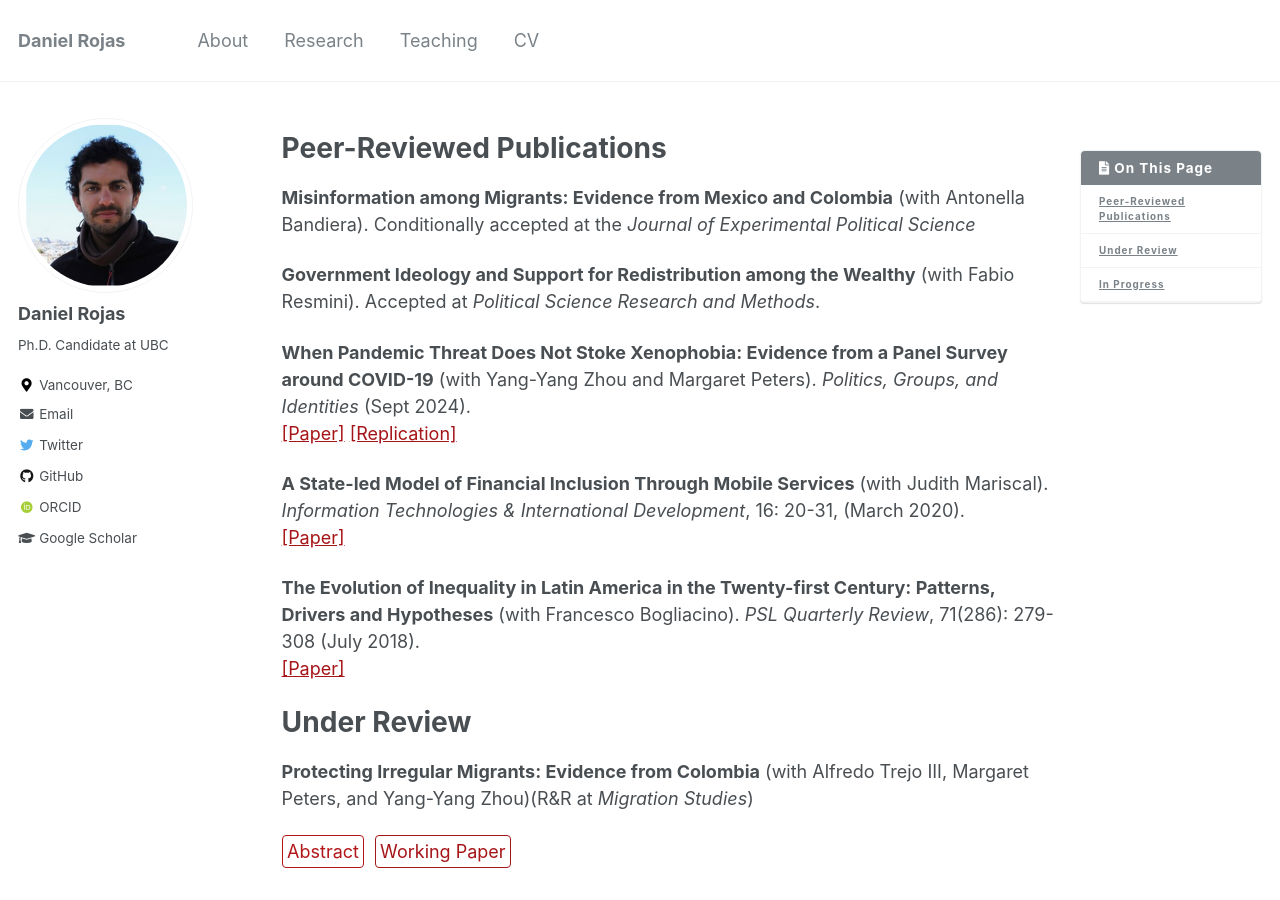
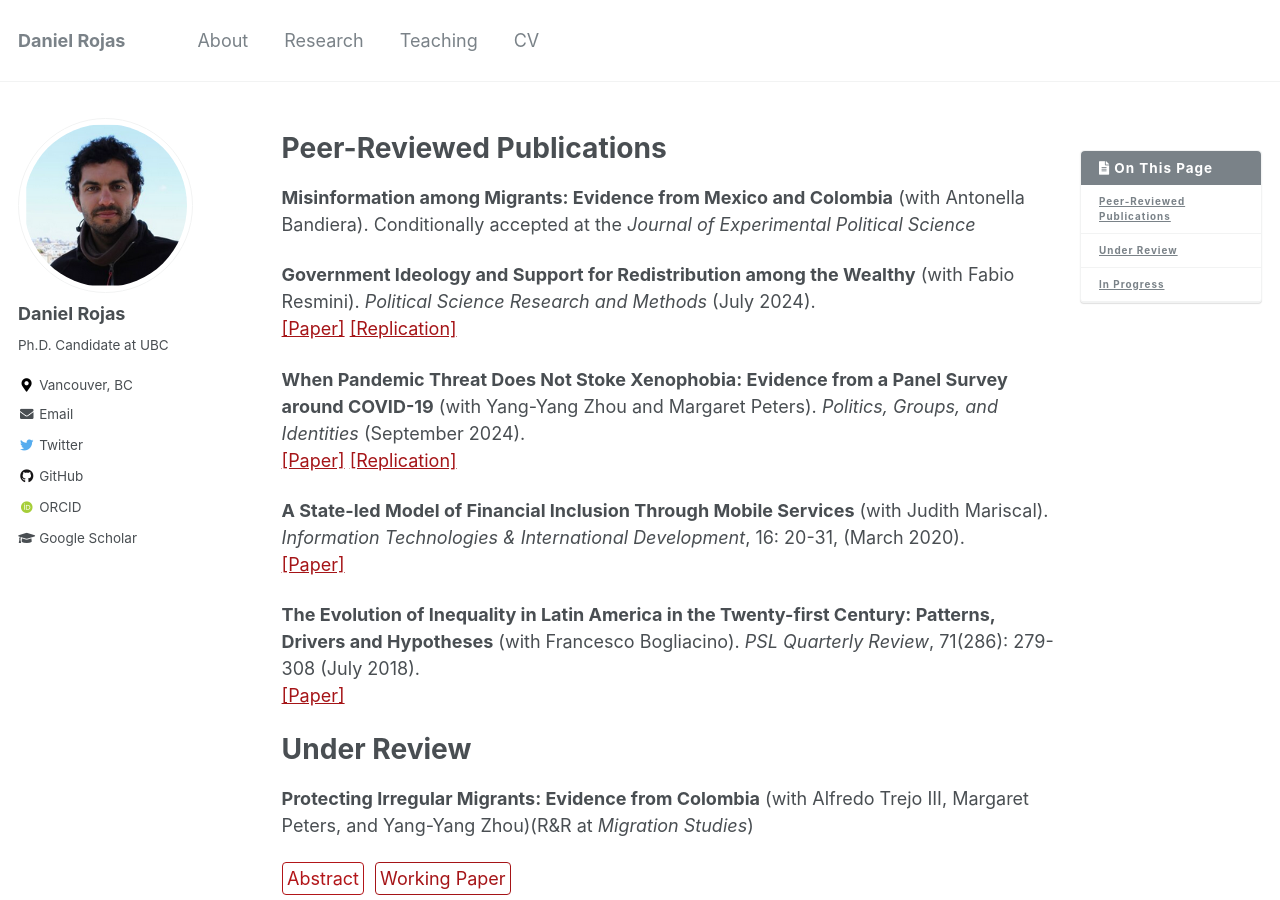
Before and after one commit to danielrojaslozano/danielrojaslozano.github.io, a Jekyll site: the page built from _pages/research.md, in a window 1280 px wide and 900 px high. Built offline with Jekyll 4.4.1, drawn with Linux system fonts in a browser that asks for light colours; some web fonts are replaced.

Commit message:
Update research.md

```diff
--- a/_pages/research.md
+++ b/_pages/research.md
@@ -50,9 +50,12 @@ details > p {
 
 **Misinformation among Migrants: Evidence from Mexico and Colombia** (with Antonella Bandiera). Conditionally accepted at the *Journal of Experimental Political Science*
 
-**Government Ideology and Support for Redistribution among the Wealthy** (with Fabio Resmini). Accepted at *Political Science Research and Methods*.
+**Government Ideology and Support for Redistribution among the Wealthy** (with Fabio Resmini). *Political Science Research and Methods* (July 2024).
+<br />
+<a href="https://www.cambridge.org/core/journals/political-science-research-and-methods/article/government-ideology-and-support-for-redistribution-among-the-wealthy/54B11F0DCF6B742F003FD3B3D32C8F52?utm_date=20250717&utm_id=1752738709&utm_campaign=Open%20Access,RAM&utm_source=twitter&utm_medium=social&utm_content" target="_blank">[Paper]</a>
+<a href="https://dataverse.harvard.edu/dataset.xhtml?persistentId=doi:10.7910/DVN/0TMLTI" target="_blank">[Replication]</a>
 
-**When Pandemic Threat Does Not Stoke Xenophobia: Evidence from a Panel Survey around COVID-19** (with Yang-Yang Zhou and Margaret Peters). *Politics, Groups, and Identities* (Sept 2024).
+**When Pandemic Threat Does Not Stoke Xenophobia: Evidence from a Panel Survey around COVID-19** (with Yang-Yang Zhou and Margaret Peters). *Politics, Groups, and Identities* (September 2024).
 <br />
 <a href="https://www.tandfonline.com/doi/full/10.1080/21565503.2024.2392240" target="_blank">[Paper]</a>
 <a href="https://dataverse.harvard.edu/dataset.xhtml?persistentId=doi:10.7910/DVN/YQ9DZJ" target="_blank">[Replication]</a>
```
